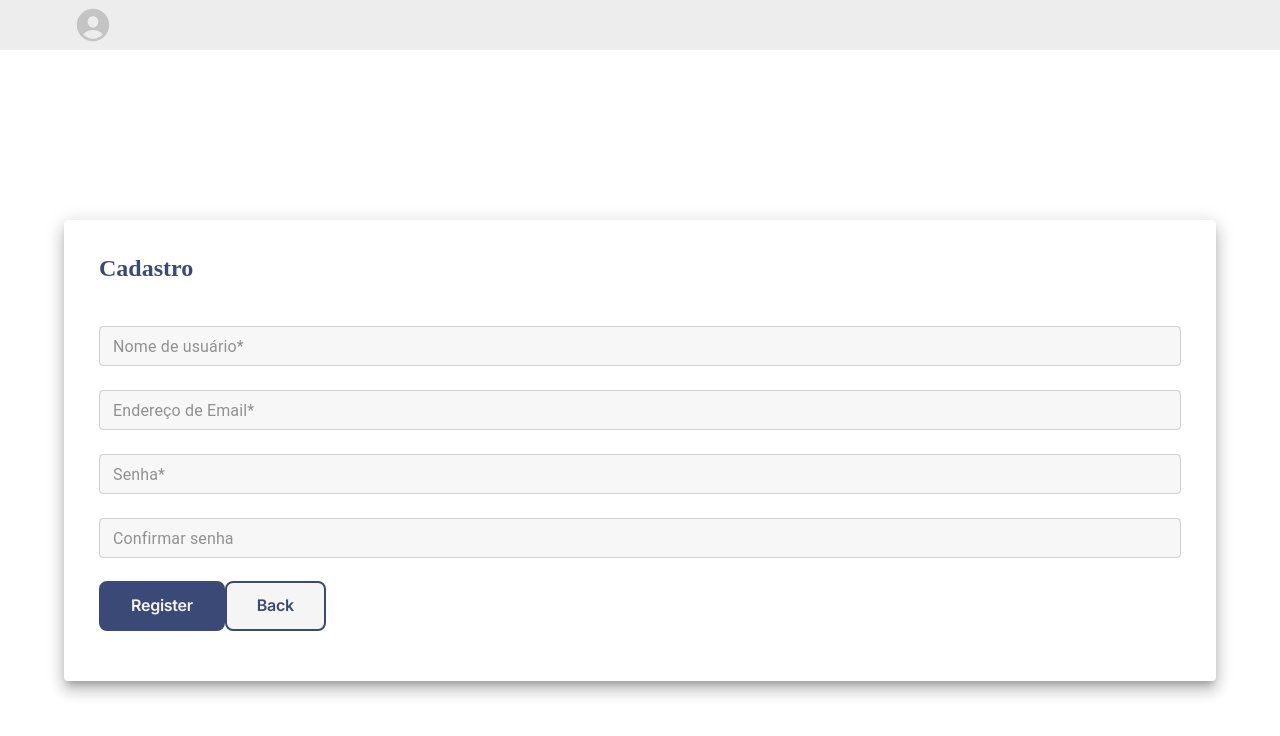
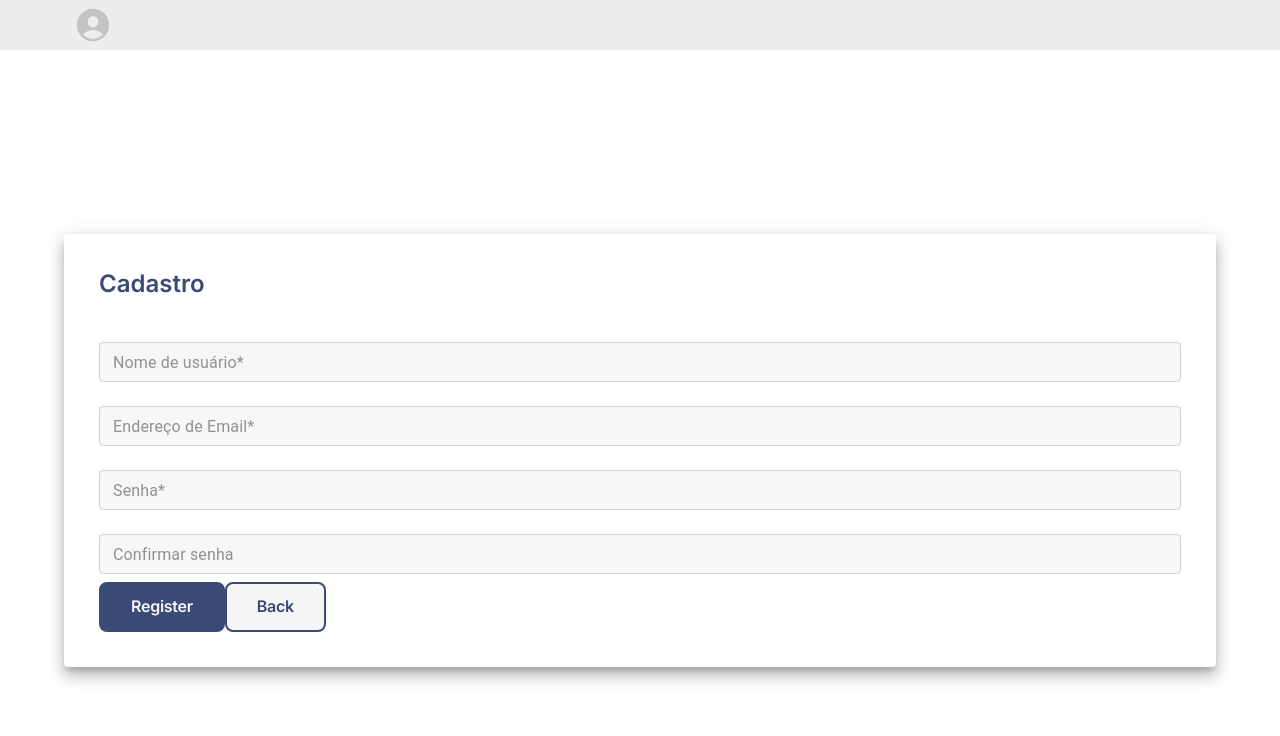
Before and after one commit to Mafeck/new-progress, a React (Create React App) app: page /register in a window 1280 px wide. Shown: the top 736 px of the page. Built offline with nearby package versions, Linux system fonts and the light colour scheme.

Commit message:
feat: Added styles/component

```diff
--- a/src/components/Button/style.js
+++ b/src/components/Button/style.js
@@ -1,16 +1,15 @@
-import styled from 'styled-components';
+import styled from "styled-components";
 
 export const Container = styled.button`
-    background: ${(props) => props.whiteSchema ? '#f5f5f5' : '#3B4977'};
-    color: ${(props) => props.whiteSchema ? '#3B4977' : '#f5f5f5'};
+  background: ${(props) => (props.whiteSchema ? "#f5f5f5" : "#3B4977")};
+  color: ${(props) => (props.whiteSchema ? "#3B4977" : "#f5f5f5")};
   border-radius: 8px;
-    border: 2px solid #3B4977;
-    font-family: 'Inter', sans-serif;
+  border: 2px solid #3b4977;
+  font-family: "Inter", sans-serif;
   font-weight: 600;
   font-size: 16px;
   line-height: 19px;
   letter-spacing: -0.017em;
-    margin: 15px 0px;
   width: max-content;
   max-width: 100%;
   height: 50px;
@@ -20,6 +19,4 @@ export const Container = styled.button`
   :hover {
     opacity: 0.6;
   }
-
-
 `;
--- a/src/components/Header/index.jsx
+++ b/src/components/Header/index.jsx
@@ -1,4 +1,4 @@
-import { Container, Perfil, ContainerPerfil, EditModal } from "./style";
+import { Container, Perfil, ContainerPerfil, Modal } from "./style";
 import { IoPersonCircle } from "react-icons/io5";
 import { useContext, useState } from "react";
 import { useHistory } from "react-router";
@@ -6,6 +6,7 @@ import { FiLogOut } from "react-icons/fi";
 import { FaRegEdit } from "react-icons/fa";
 import { AiOutlineClose } from "react-icons/ai";
 import { UserContext } from "../../Providers/User";
+import { Button } from "../../components/Button/index";
 import api from "../../services/api";
 
 const Header = () => {
@@ -75,20 +76,30 @@ const Header = () => {
         </ContainerPerfil>
       )}
       {renderEditModal && (
-        <EditModal>
-          <div className="divTitle">
+        <Modal
+          id="modalContent"
+          onClick={(evt) =>
+            evt.target.id === "modalContent" && setRenderEditModal(false)
+          }
+        >
+          <div className="modalContent">
+            <header className="modalHeader">
               <h3>Editar Perfil</h3>
               <AiOutlineClose
                 color="#FFFFFF"
                 onClick={() => setRenderEditModal(false)}
               />
-          </div>
+            </header>
+            <main className="modalBody">
               <input
                 type="text"
+                value={`${username}`}
                 onChange={(evt) => setUsername(evt.target.value)}
               />
-          <button>Salvar Alteração</button>
-        </EditModal>
+              <Button>Salvar Alteração</Button>
+            </main>
+          </div>
+        </Modal>
       )}
     </Container>
   );
--- a/src/components/Header/style.js
+++ b/src/components/Header/style.js
@@ -1,4 +1,4 @@
-import styled from "styled-components";
+import styled, { keyframes } from "styled-components";
 
 export const Container = styled.div`
   background: #ededed;
@@ -77,17 +77,47 @@ export const ContainerPerfil = styled.div`
   }
 `;
 
-export const EditModal = styled.div`
-  width: 90%;
-  height: 180px;
+export const ModalEffect = keyframes`
+  0%{
+    opacity: 0;
+    transform: translateY(-20%);
+  }
+
+  100%{
+    opacity: 1;
+    transform: translateY(0%);
+  }
+`;
+
+export const Modal = styled.div`
+  background: rgba(0, 0, 0, 0.5);
   display: flex;
-  position: absolute;
-  flex-direction: column;
+  position: fixed;
+  justify-content: center;
   align-items: center;
-  top: 50px;
-  margin: 0 auto;
+  width: 100vw;
+  height: 100vh;
+  position: fixed;
+  top: 0;
+  left: 0;
+  z-index: 1;
 
-  .divTitle {
+  .modalContent {
+    width: 95%;
+    background: #ffffff;
+    border-radius: 5px;
+    animation: ${ModalEffect} 0.6s ease;
+  }
+
+  .modalBody {
+    display: flex;
+    flex-direction: column;
+    justify-content: center;
+    align-items: center;
+    padding: 20px 10px;
+  }
+
+  .modalHeader {
     background: #3b7773;
     color: white;
     width: 100%;
@@ -101,7 +131,7 @@ export const EditModal = styled.div`
 
   input {
     font-size: 20px;
-    width: 295px;
+    width: 100%;
     height: 50px;
     margin-top: 10px;
     border: 2px solid #3b4977;
@@ -114,7 +144,7 @@ export const EditModal = styled.div`
     color: #cccccc;
     font-size: 16px;
     font-weight: 400;
-    width: 295px;
+    width: 100%;
     height: 50px;
     margin-top: 10px;
     border: none;
--- a/src/styles/global.js
+++ b/src/styles/global.js
@@ -23,7 +23,7 @@ export default createGlobalStyle`
     }
     body {
         /* background: ; */
-        /* font-family: ; */
+        font-family: 'Inter', sans-serif;
     }
     border-list-style, input, button {
         /* font-family: ; */
```
Also changed, not shown: src/components/Button/index.jsx (+6 -7 lines). Lines whose indentation alone changed are shown as unchanged.
